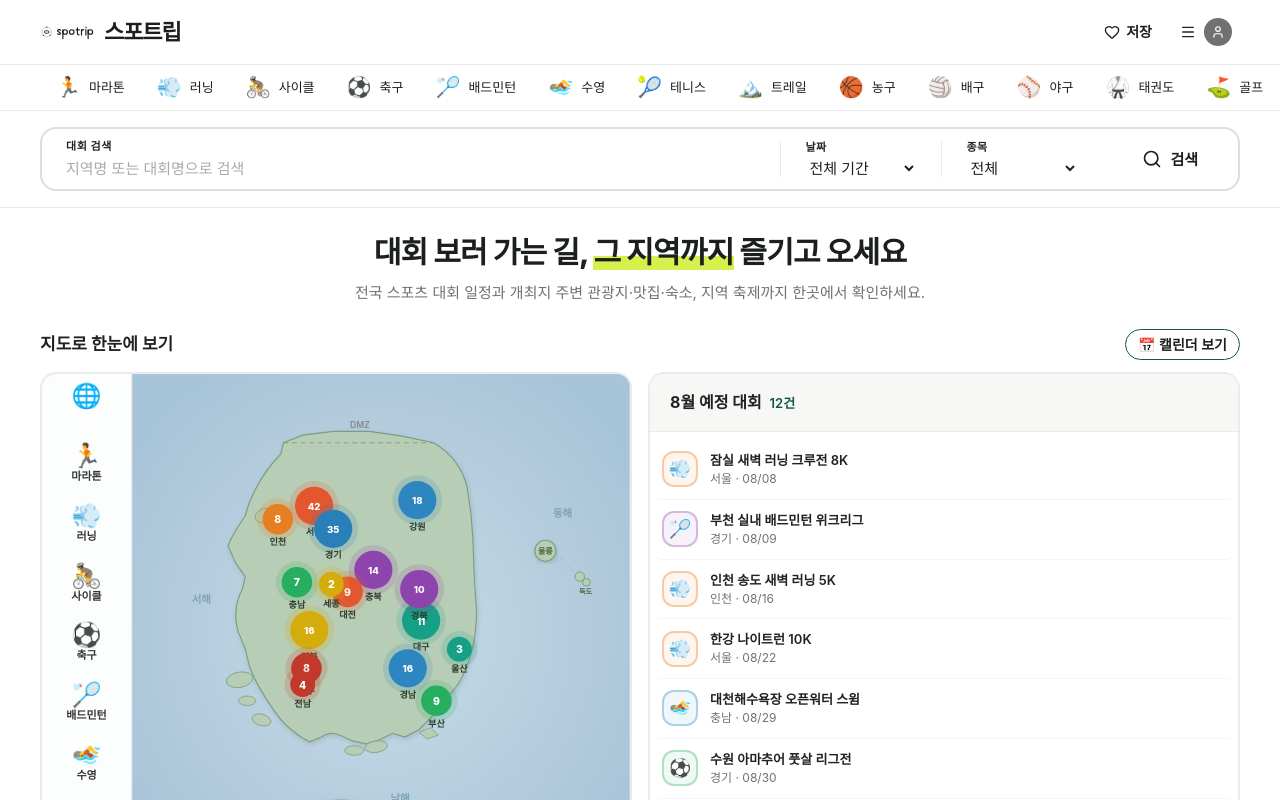
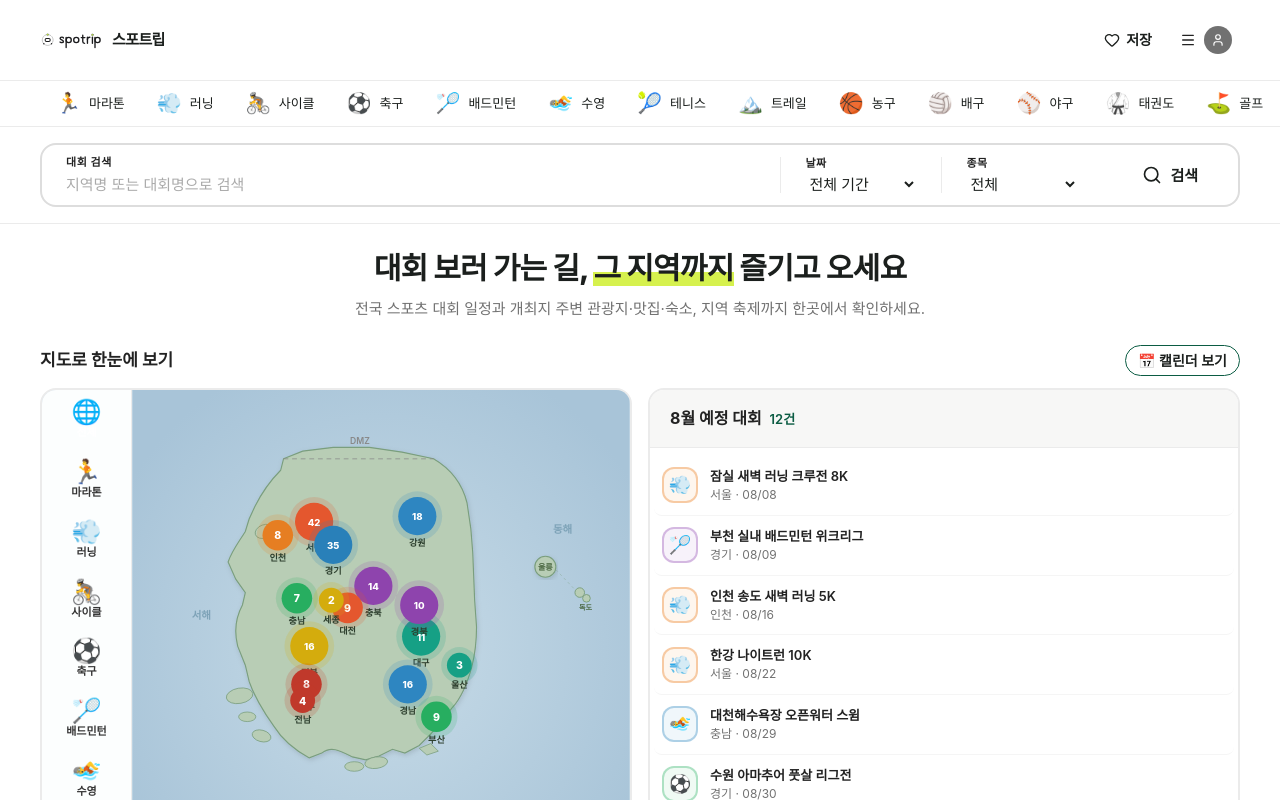
Before and after one commit to ljw22112/sportrip-v2, a Next.js app: page / in a window 1280 px wide. Shown: the top 800 px of the page. Built offline with nearby package versions, Linux system fonts and the light colour scheme; a web font is replaced by a local one.

Commit message:
fix: 로고 64px > 텍스트 15px 크기 조정

```diff
--- a/src/components/layout/Header.tsx
+++ b/src/components/layout/Header.tsx
@@ -33,13 +33,13 @@ export function Header({ showSearch=false }: { showSearch?: boolean }) {
       <header className="sticky top-0 z-50 bg-white border-b border-[#EBEBEB]">
         {/* ── 탑바 ── */}
         <div className="max-w-[1760px] mx-auto px-5 md:px-10">
-          <div className="flex items-center h-16 gap-4">
+          <div className="flex items-center h-20 gap-3">
             {/* 로고 — 에어비앤비처럼 크게 */}
             <Link href="/" className="flex-shrink-0 flex items-center gap-2">
-              <Image src="/logo.svg" alt="SpoTrip" width={40} height={40} priority
-                className="h-14 w-14"/>
-              <span className="font-extrabold text-[22px] tracking-[-0.06em] text-[#1B1F1D] hidden md:block"
-                style={{letterSpacing:'-0.05em'}}>
+              <Image src="/logo.svg" alt="SpoTrip" width={64} height={64} priority
+                className="h-16 w-16"/>
+              <span className="font-extrabold text-[15px] text-[#1B1F1D] hidden md:block"
+                style={{letterSpacing:'-0.04em'}}>
                 스포트립
               </span>
             </Link>
```
